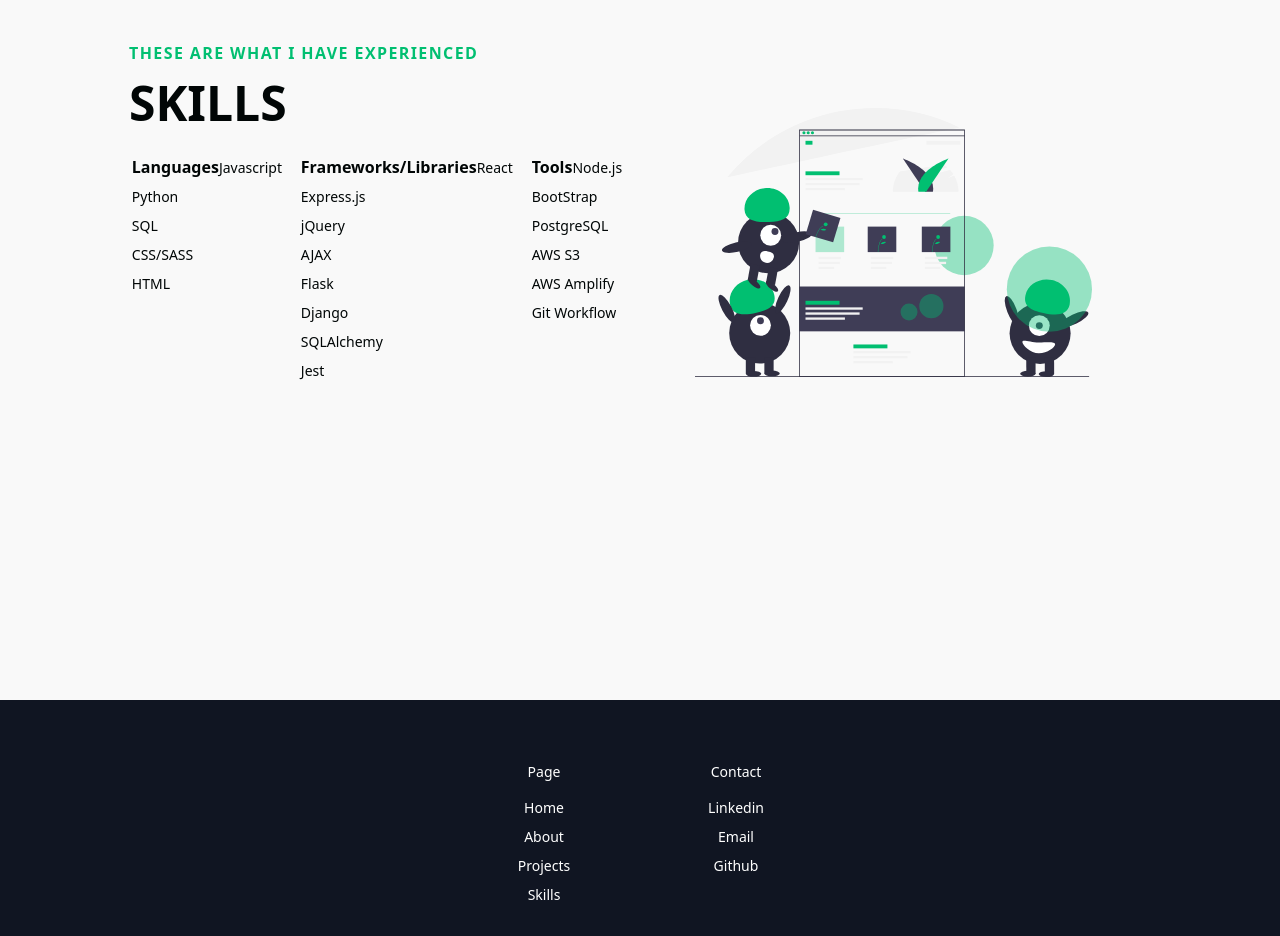
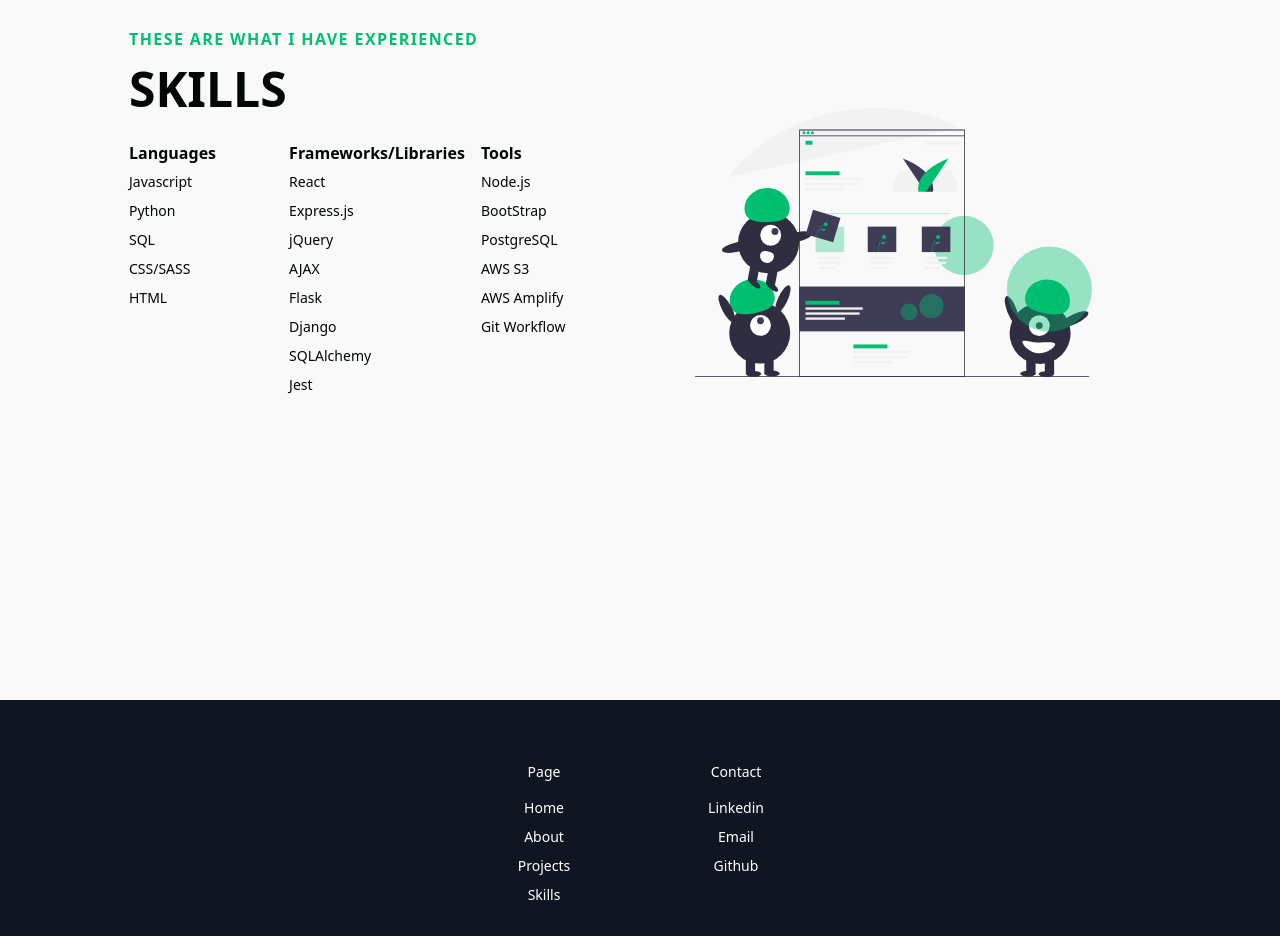
Before and after one commit to lancelee2885/personal-site, a React (Create React App) app: page / in a window 1280 px wide. Shown: the part 2620-3556 px from the top of the page. Built offline with nearby package versions, Linux system fonts and the light colour scheme; a web font is replaced by a local one.

Commit message:
minor style change

```diff
--- a/src/components/InfoSection/InfoElements.js
+++ b/src/components/InfoSection/InfoElements.js
@@ -109,8 +109,8 @@ export const Img = styled.img`
 `
 export const SkillWrapper = styled.div`
   max-width: 1100px;
-  display: flex;
-  justify-content: space-evenly;
+  display: grid;
+  justify-content: center;
   grid-template-columns: 1fr 1fr 1fr;
   grid-gap: 16px;
 
--- a/src/components/SkillSection/index.js
+++ b/src/components/SkillSection/index.js
@@ -50,15 +50,15 @@ function SkillSection({
                 </Heading>
                 <SkillWrapper>
                   <Subtitle darkText={darkText}>
-                    <b>{description1}</b>
+                    <b>{description1}</b><br/>
                     {langSkills.map(lang => (<small>{lang} <br /></small>))}
                   </Subtitle>
                   <Subtitle darkText={darkText}>
-                    <b>{description2}</b>
+                    <b>{description2}</b><br/>
                     {frameworkSkills.map(framework => (<small>{framework} <br /></small>))}
                   </Subtitle>
                   <Subtitle darkText={darkText}>
-                    <b>{description3}</b>
+                    <b>{description3}</b><br/>
                     {tools.map(tool => (<small>{tool} <br /></small>))}
                   </Subtitle>
                 </SkillWrapper>
```
